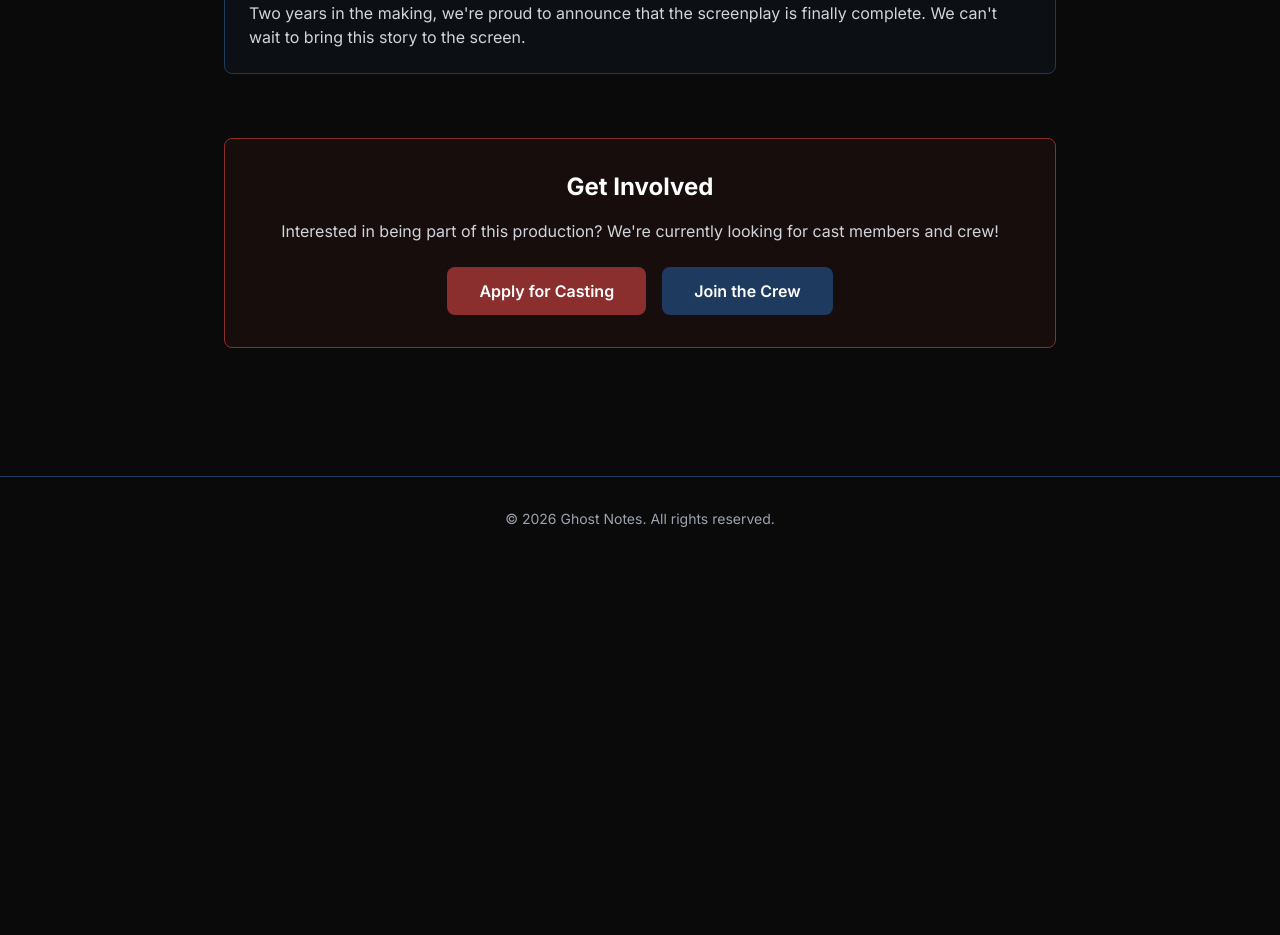
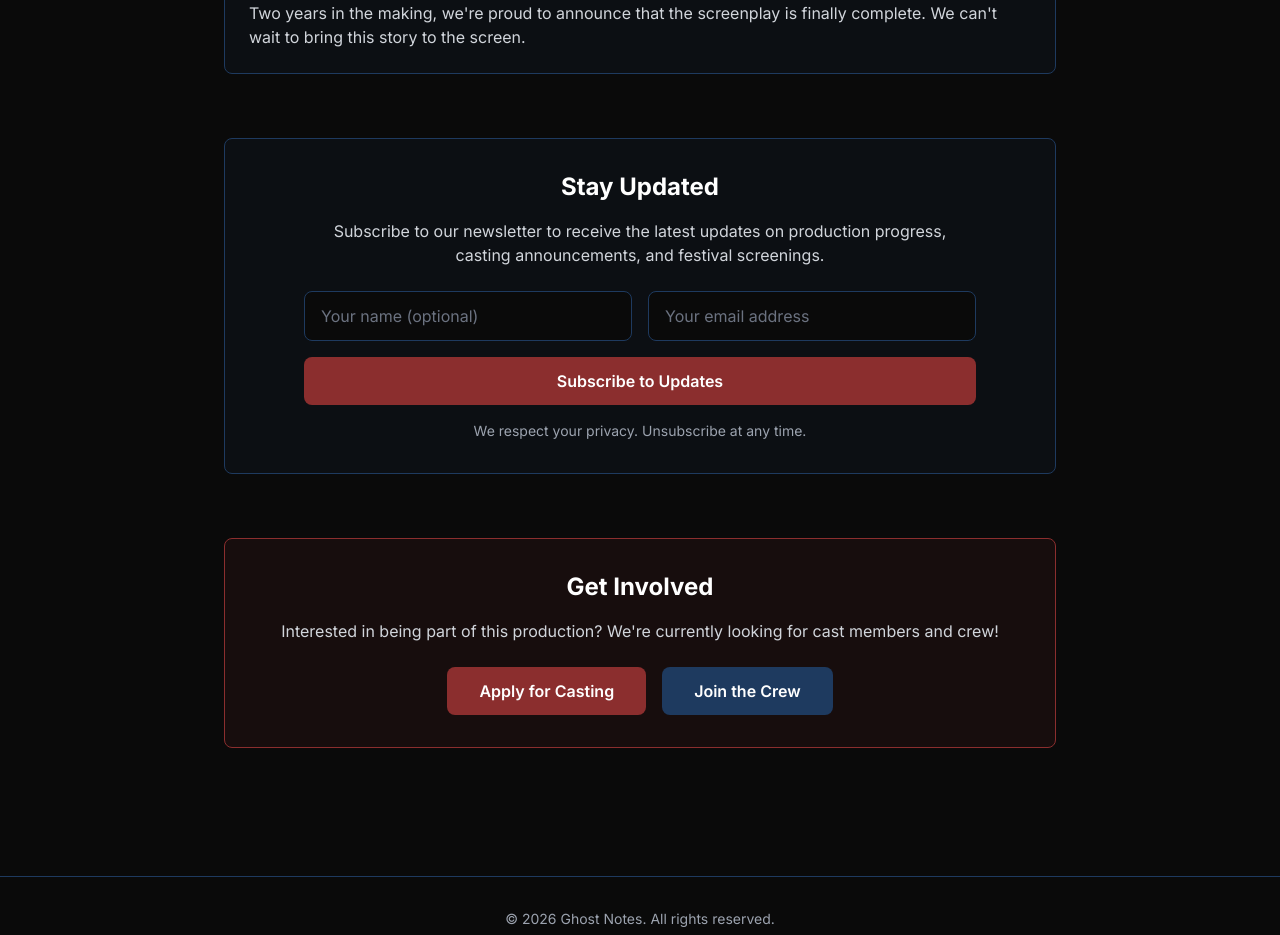
Before and after one commit to BenjaminBruton/ghostnotes, a Next.js app: page / in a window 1280 px wide. Shown: the part 1140-2075 px from the top of the page. Before the commit the page ends 1701 px from the top, so only its background shows below. Built offline with nearby package versions, Linux system fonts and the light colour scheme.

Commit message:
crowdsource changes

```diff
--- /dev/null
+++ b/app/api/subscribe-newsletter/route.ts
@@ -0,0 +1,125 @@
+import { NextResponse } from "next/server";
+import sgMail from "@sendgrid/mail";
+
+sgMail.setApiKey(process.env.SENDGRID_API_KEY || "");
+
+export async function POST(request: Request) {
+  try {
+    const body = await request.json();
+    const { email, name } = body;
+
+    // Validate email
+    if (!email || !email.includes("@")) {
+      return NextResponse.json(
+        { success: false, error: "Valid email is required" },
+        { status: 400 }
+      );
+    }
+
+    // Send notification email to the film team
+    const notificationMsg = {
+      to: process.env.RECIPIENT_EMAIL || "your-email@example.com",
+      from: process.env.SENDER_EMAIL || "your-verified-sender@example.com",
+      subject: `New Newsletter Subscription - Ghost Notes`,
+      html: `
+        <div style="font-family: Arial, sans-serif; max-width: 600px; margin: 0 auto; padding: 20px; background-color: #0a0a0a; color: #e5e5e5;">
+          <div style="background-color: #1e3a5f; padding: 20px; border-radius: 8px; margin-bottom: 20px;">
+            <h1 style="color: #ffffff; margin: 0;">New Newsletter Subscription</h1>
+            <p style="color: #8b2e2e; font-size: 18px; margin: 10px 0 0 0;">Ghost Notes</p>
+          </div>
+
+          <div style="background-color: #1a1a1a; padding: 20px; border-radius: 8px; border: 1px solid #1e3a5f;">
+            <h2 style="color: #8b2e2e; margin-top: 0;">Subscriber Information</h2>
+
+            ${name ? `
+            <div style="margin-bottom: 15px;">
+              <strong style="color: #8b2e2e;">Name:</strong><br/>
+              <span style="color: #e5e5e5;">${name}</span>
+            </div>
+            ` : ''}
+
+            <div style="margin-bottom: 15px;">
+              <strong style="color: #8b2e2e;">Email:</strong><br/>
+              <span style="color: #e5e5e5;">${email}</span>
+            </div>
+
+            <div style="margin-bottom: 15px;">
+              <strong style="color: #8b2e2e;">Subscribed On:</strong><br/>
+              <span style="color: #e5e5e5;">${new Date().toLocaleString()}</span>
+            </div>
+          </div>
+
+          <div style="margin-top: 20px; padding: 15px; background-color: #1e3a5f; background-opacity: 0.2; border-radius: 8px; text-align: center;">
+            <p style="color: #9ca3af; font-size: 12px; margin: 0;">
+              This email was sent from the Ghost Notes newsletter signup form.
+            </p>
+          </div>
+        </div>
+      `,
+    };
+
+    // Send confirmation email to the subscriber
+    const confirmationMsg = {
+      to: email,
+      from: process.env.SENDER_EMAIL || "your-verified-sender@example.com",
+      subject: "Welcome to Ghost Notes Updates",
+      html: `
+        <div style="font-family: Arial, sans-serif; max-width: 600px; margin: 0 auto; padding: 20px; background-color: #0a0a0a; color: #e5e5e5;">
+          <div style="background-color: #1e3a5f; padding: 20px; border-radius: 8px; margin-bottom: 20px;">
+            <h1 style="color: #ffffff; margin: 0;">Ghost Notes</h1>
+            <p style="color: #8b2e2e; font-size: 18px; margin: 10px 0 0 0;">An Indie Short Film</p>
+          </div>
+
+          <div style="background-color: #1a1a1a; padding: 20px; border-radius: 8px; border: 1px solid #1e3a5f;">
+            <h2 style="color: #8b2e2e; margin-top: 0;">Thank You for Subscribing!</h2>
+
+            <p style="color: #e5e5e5; line-height: 1.6;">
+              ${name ? `Hi ${name},<br/><br/>` : ''}
+              Thank you for subscribing to Ghost Notes updates! You'll now receive the latest news about our production journey, including:
+            </p>
+
+            <ul style="color: #e5e5e5; line-height: 1.8;">
+              <li>Production milestones and behind-the-scenes updates</li>
+              <li>Casting announcements</li>
+              <li>Film festival submissions and screenings</li>
+              <li>Exclusive content and insights</li>
+            </ul>
+
+            <p style="color: #e5e5e5; line-height: 1.6;">
+              <em>"The whole picture comes last."</em>
+            </p>
+
+            <p style="color: #e5e5e5; line-height: 1.6;">
+              We're excited to have you along for the journey!
+            </p>
+
+            <div style="margin-top: 30px; padding-top: 20px; border-top: 1px solid #1e3a5f;">
+              <p style="color: #8b2e2e; font-weight: bold; margin-bottom: 10px;">The Story</p>
+              <p style="color: #9ca3af; font-style: italic; line-height: 1.6;">
+                A police officer haunted by cryptic photographs of murdered men struggles to decipher their meaning, unaware the answers lie in a story unfolding somewhere else entirely.
+              </p>
+            </div>
+          </div>
+
+          <div style="margin-top: 20px; padding: 15px; background-color: #1e3a5f; background-opacity: 0.2; border-radius: 8px; text-align: center;">
+            <p style="color: #9ca3af; font-size: 12px; margin: 0;">
+              © 2026 Ghost Notes. All rights reserved.
+            </p>
+          </div>
+        </div>
+      `,
+    };
+
+    // Send both emails
+    await sgMail.send(notificationMsg);
+    await sgMail.send(confirmationMsg);
+
+    return NextResponse.json({ success: true });
+  } catch (error) {
+    console.error("Error sending email:", error);
+    return NextResponse.json(
+      { success: false, error: "Failed to subscribe" },
+      { status: 500 }
+    );
+  }
+}
--- a/app/crowdfunding/page.tsx
+++ b/app/crowdfunding/page.tsx
@@ -7,25 +7,26 @@ const donationTiers = [
     id: "tier_10",
     amount: 10,
     name: "Supporter",
-    description: "HD Download",
-    rewards: ["HD download of the short film"],
+    description: "Good old fashioned DVD!",
+    rewards: ["Good old fashioned DVD of the short film"],
   },
   {
     id: "tier_50",
     amount: 50,
     name: "Fan",
-    description: "T-Shirt + HD Download",
-    rewards: ["Exclusive Ghost Notes t-shirt", "HD download of the short film"],
+    description: "T-Shirt + Good old fashioned DVD!",
+    rewards: ["Exclusive Ghost Notes t-shirt", "Good old fashioned DVD of the short film"],
   },
   {
     id: "tier_100",
     amount: 100,
     name: "VIP",
-    description: "Set Visit + T-Shirt + HD Download",
+    description: "Set Visit + T-Shirt + Good old fashioned DVD!",
     rewards: [
+      "Shout out in the credits!",
       "Visit the set during production",
       "Exclusive Ghost Notes t-shirt",
-      "HD download of the short film",
+      "Good old fashioned DVD of the short film",
     ],
   },
   {
@@ -37,7 +38,7 @@ const donationTiers = [
       "Executive Producer credit in the film",
       "Visit the set during production",
       "Exclusive Ghost Notes t-shirt",
-      "HD download of the short film",
+      "Good old fashioned DVD of the short film",
     ],
   },
 ];
@@ -325,7 +326,7 @@ export default function Crowdfunding() {
               When will I receive my rewards?
             </h3>
             <p className="text-sm">
-              T-shirts will be sent after filming wraps. HD downloads and credits will
+              T-shirts will be sent after filming wraps. Good old fashioned DVD!s and credits will
               be delivered upon film completion (estimated late 2026). Set visits will
               be coordinated during production.
             </p>
--- a/app/page.tsx
+++ b/app/page.tsx
@@ -1,6 +1,56 @@
+"use client";
+
 import Link from "next/link";
+import { useState } from "react";
 
 export default function Home() {
+  const [email, setEmail] = useState("");
+  const [name, setName] = useState("");
+  const [isSubmitting, setIsSubmitting] = useState(false);
+  const [submitStatus, setSubmitStatus] = useState<{
+    type: "success" | "error" | null;
+    message: string;
+  }>({ type: null, message: "" });
+
+  const handleNewsletterSubmit = async (e: React.FormEvent) => {
+    e.preventDefault();
+    setIsSubmitting(true);
+    setSubmitStatus({ type: null, message: "" });
+
+    try {
+      const response = await fetch("/api/subscribe-newsletter", {
+        method: "POST",
+        headers: {
+          "Content-Type": "application/json",
+        },
+        body: JSON.stringify({ email, name }),
+      });
+
+      const data = await response.json();
+
+      if (data.success) {
+        setSubmitStatus({
+          type: "success",
+          message: "Thank you for subscribing! Check your email for confirmation.",
+        });
+        setEmail("");
+        setName("");
+      } else {
+        setSubmitStatus({
+          type: "error",
+          message: data.error || "Something went wrong. Please try again.",
+        });
+      }
+    } catch (error) {
+      setSubmitStatus({
+        type: "error",
+        message: "Failed to subscribe. Please try again later.",
+      });
+    } finally {
+      setIsSubmitting(false);
+    }
+  };
+
   return (
     <div className="max-w-4xl mx-auto px-4 sm:px-6 lg:px-8 py-12">
       {/* Hero Section */}
@@ -81,6 +131,74 @@ export default function Home() {
         </div>
       </section>
 
+      {/* Newsletter Signup Section */}
+      <section className="mb-16 bg-primary-blue bg-opacity-10 p-8 rounded-lg border border-primary-blue">
+        <div className="max-w-2xl mx-auto">
+          <h2 className="text-2xl font-bold text-white mb-4 text-center">
+            Stay Updated
+          </h2>
+          <p className="text-gray-300 mb-6 text-center">
+            Subscribe to our newsletter to receive the latest updates on production progress, casting announcements, and festival screenings.
+          </p>
+
+          <form onSubmit={handleNewsletterSubmit} className="space-y-4">
+            <div className="grid grid-cols-1 sm:grid-cols-2 gap-4">
+              <div>
+                <label htmlFor="newsletter-name" className="sr-only">
+                  Name (Optional)
+                </label>
+                <input
+                  type="text"
+                  id="newsletter-name"
+                  value={name}
+                  onChange={(e) => setName(e.target.value)}
+                  placeholder="Your name (optional)"
+                  className="w-full px-4 py-3 bg-primary-black border border-primary-blue rounded-lg text-white placeholder-gray-500 focus:outline-none focus:border-primary-red transition-colors"
+                />
+              </div>
+              <div>
+                <label htmlFor="newsletter-email" className="sr-only">
+                  Email Address
+                </label>
+                <input
+                  type="email"
+                  id="newsletter-email"
+                  value={email}
+                  onChange={(e) => setEmail(e.target.value)}
+                  placeholder="Your email address"
+                  required
+                  className="w-full px-4 py-3 bg-primary-black border border-primary-blue rounded-lg text-white placeholder-gray-500 focus:outline-none focus:border-primary-red transition-colors"
+                />
+              </div>
+            </div>
+
+            <button
+              type="submit"
+              disabled={isSubmitting}
+              className="w-full bg-primary-red text-white px-8 py-3 rounded-lg font-semibold hover:bg-opacity-80 transition-all disabled:opacity-50 disabled:cursor-not-allowed"
+            >
+              {isSubmitting ? "Subscribing..." : "Subscribe to Updates"}
+            </button>
+
+            {submitStatus.type && (
+              <div
+                className={`p-4 rounded-lg text-center ${
+                  submitStatus.type === "success"
+                    ? "bg-green-900 bg-opacity-20 border border-green-700 text-green-400"
+                    : "bg-red-900 bg-opacity-20 border border-red-700 text-red-400"
+                }`}
+              >
+                {submitStatus.message}
+              </div>
+            )}
+          </form>
+
+          <p className="text-sm text-gray-400 text-center mt-4">
+            We respect your privacy. Unsubscribe at any time.
+          </p>
+        </div>
+      </section>
+
       {/* CTA Section */}
       <section className="text-center bg-primary-red bg-opacity-10 p-8 rounded-lg border border-primary-red">
         <h2 className="text-2xl font-bold text-white mb-4">Get Involved</h2>
```
Also changed, not shown: 1 other file (tests, documents, lock files or other folders).
